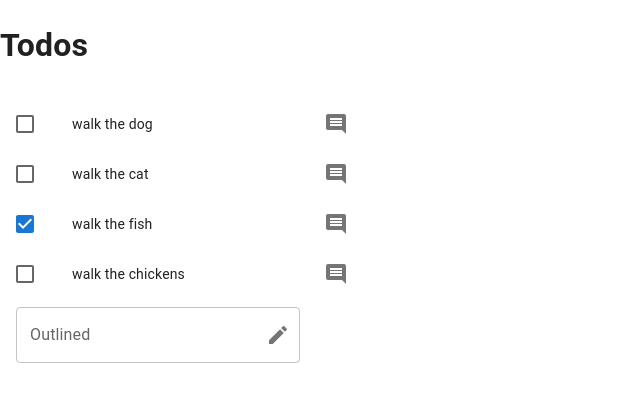
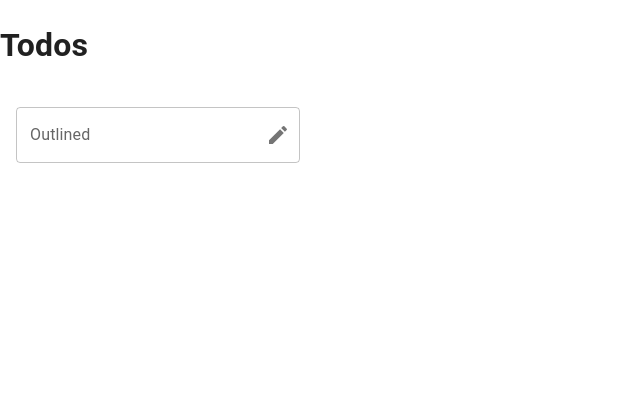
Before and after one commit to studioOwol/react-todos, a React (Vite) app: page / in a window 1280 px wide. Shown: the top 402 px of the page, without its empty margins (0-640 px from the left). Built offline with nearby package versions, Linux system fonts and the light colour scheme.

Commit message:
feat: add local storage

```diff
--- a/src/TodoList.jsx
+++ b/src/TodoList.jsx
@@ -1,17 +1,22 @@
 import List from "@mui/material/List";
 import TodoItem from "./TodoItem";
-import { useState } from "react";
 import TodoForm from "./TodoForm";
 
-const initialTodos = [
-  { id: 1, text: "walk the dog", completed: false },
-  { id: 2, text: "walk the cat", completed: false },
-  { id: 3, text: "walk the fish", completed: true },
-  { id: 4, text: "walk the chickens", completed: false },
-];
+import { useState, useEffect } from "react";
+
+const getInitialData = () => {
+  const data = JSON.parse(localStorage.getItem("todos"));
+  if (!data) return [];
+  return data;
+};
 
 export default function TodoList() {
-  const [todos, setTodos] = useState(initialTodos);
+  const [todos, setTodos] = useState(getInitialData);
+
+  useEffect(() => {
+    localStorage.setItem("todos", JSON.stringify(todos));
+  }, [todos]);
+
   const removeTodo = (id) => {
     setTodos((prevTodos) => {
       return prevTodos.filter((t) => t.id !== id);
```
